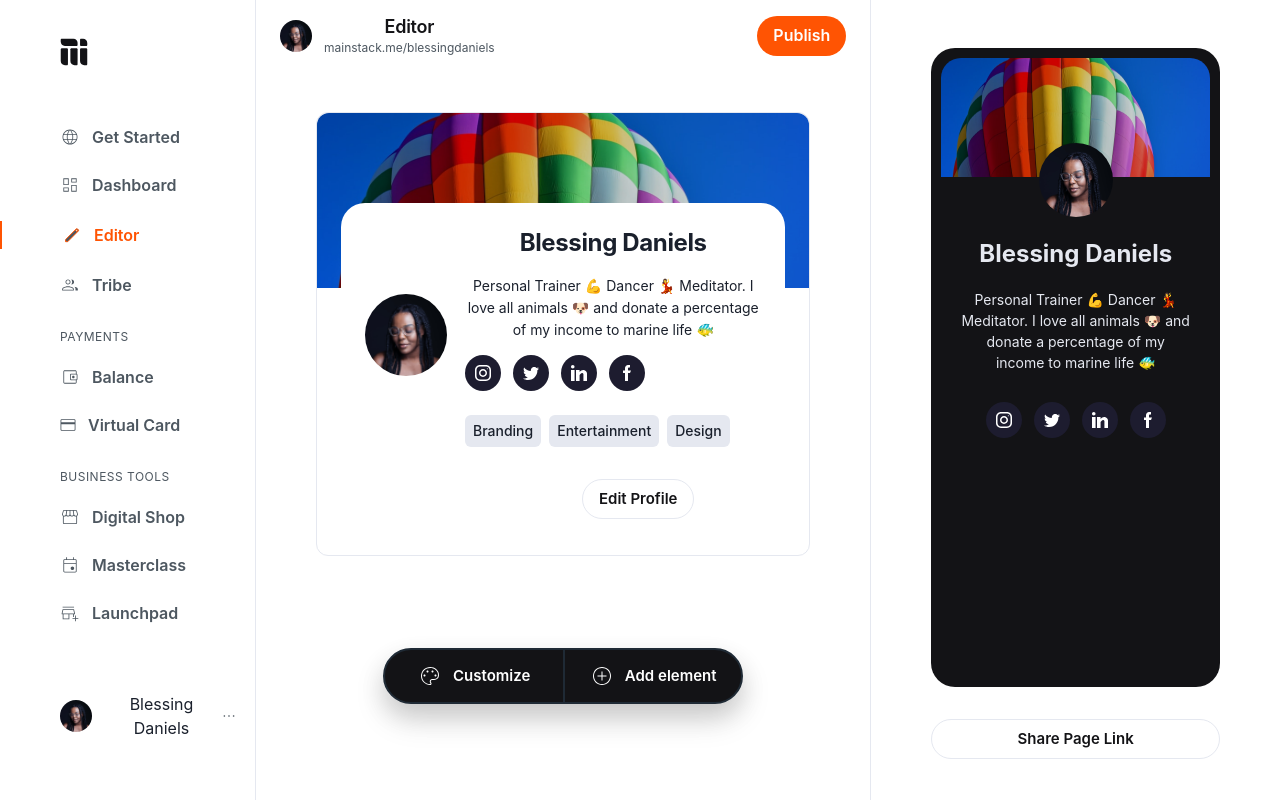
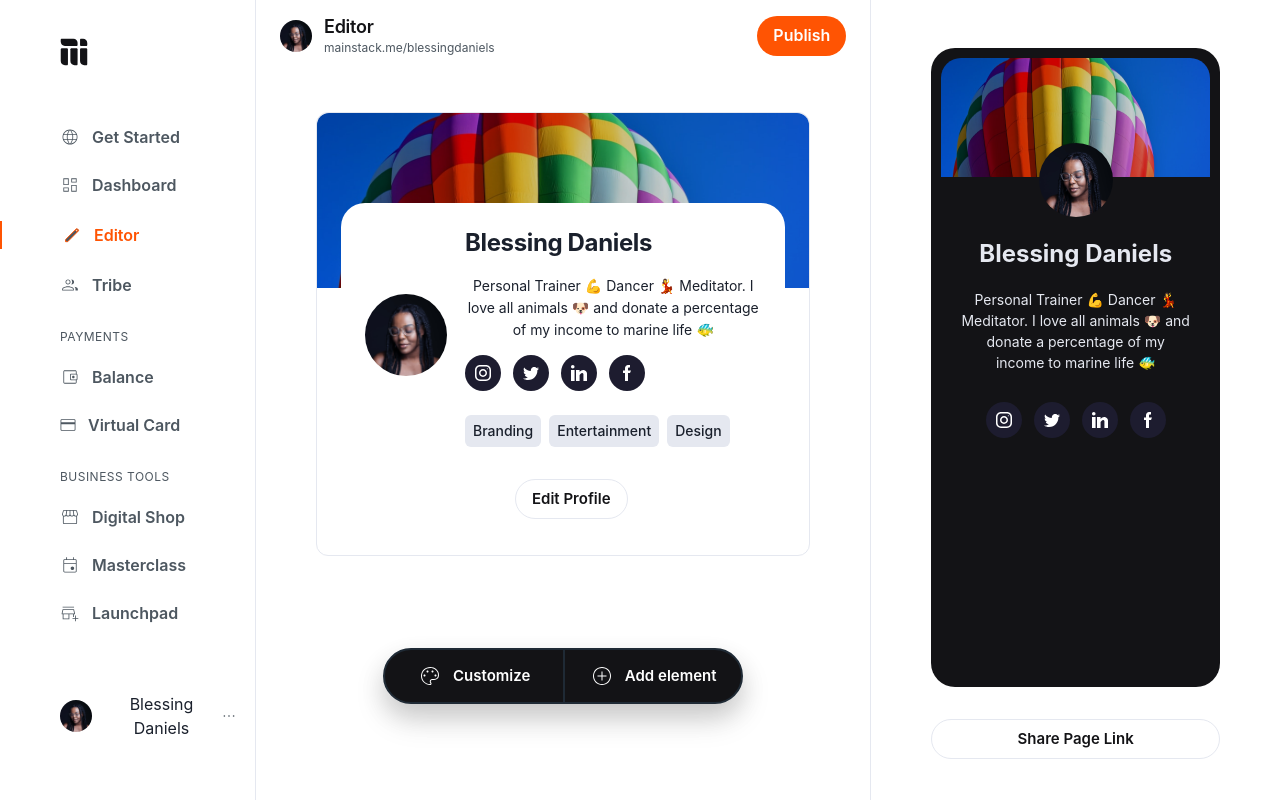
Before and after one commit to AdejokeOgunyinka/mainstack-challenge2, a React (Create React App) app: page /editor in a window 1280 px wide. Built offline with nearby package versions, Linux system fonts and the light colour scheme; a web font is replaced by a local one.

Commit message:
fixed some styling issues

```diff
--- a/src/pages/editor/index.tsx
+++ b/src/pages/editor/index.tsx
@@ -77,6 +77,7 @@ const Editor = () => {
                   lineHeight="24px"
                   color="#131316"
                   letterSpacing="-0.015em"
+                  textAlign="left"
                 >
                   Editor
                 </Heading>
@@ -140,6 +141,7 @@ const Editor = () => {
                       lineHeight="32px"
                       fontWeight="700"
                       letterSpacing="-0.015em"
+                      textAlign="left"
                     >
                       Blessing Daniels
                     </Heading>
@@ -169,7 +171,7 @@ const Editor = () => {
                     <Flex
                       width="100%"
                       ml="50px"
-                      display={{ base: "none", lg: "inline" }}
+                      display={{ base: "none", lg: "inline-flex" }}
                     >
                       <EditorButton marginTop="32px">Edit Profile</EditorButton>
                     </Flex>
```
